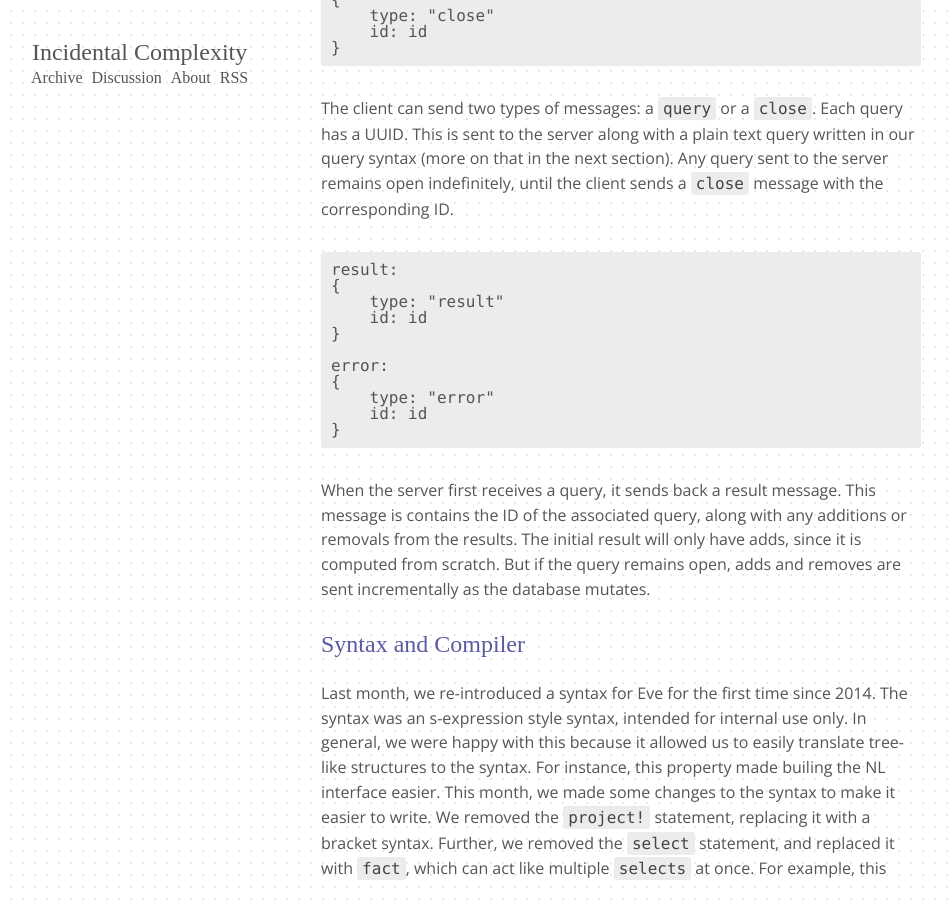
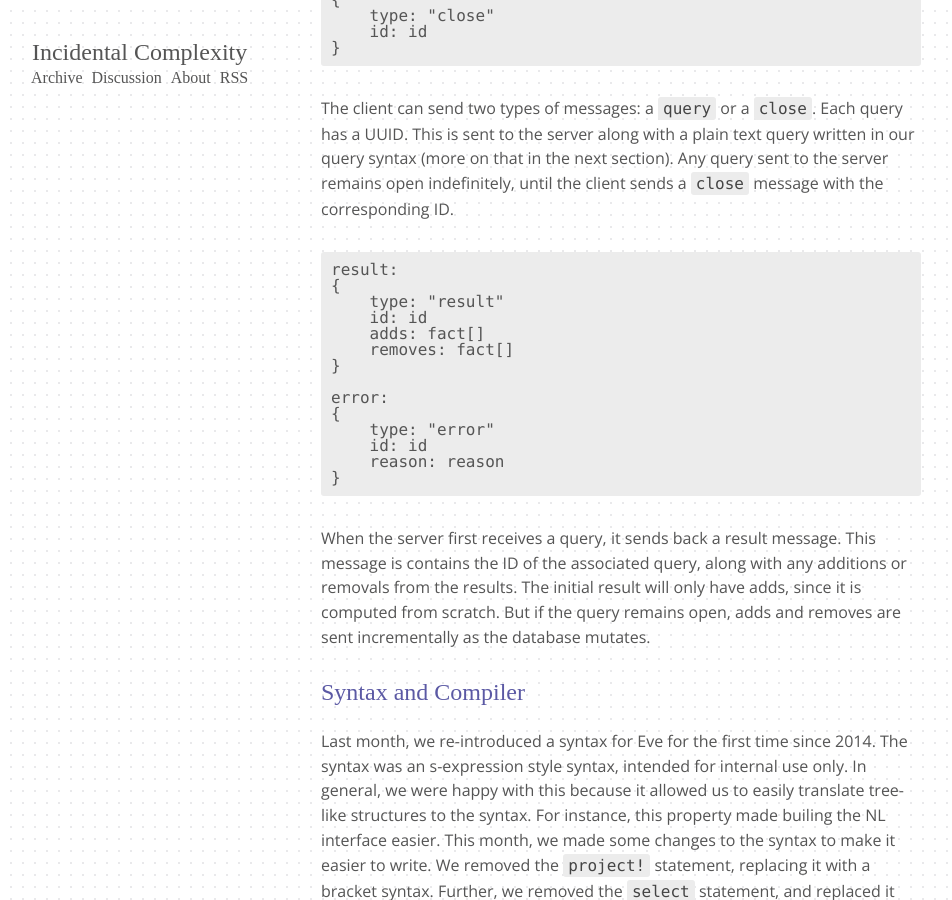
Before and after one commit to Kodowa/incidentalcomplexity, a Jekyll site: the page built from _posts/2016-06-22-mar2.md, in a window 1280 px wide and 900 px high, scrolled down 1399 px. Shown: the whole window, without its empty margins (19-971 px from the left). Built offline with Jekyll 4.4.1, drawn with Linux system fonts in a browser that asks for light colours; some web fonts are replaced.

Commit message:
make protocol clearer

````diff
--- a/_posts/2016-06-22-mar2.md
+++ b/_posts/2016-06-22-mar2.md
@@ -39,12 +39,15 @@ result:
 {
     type: "result"
     id: id
+    adds: fact[]
+    removes: fact[]
 }
 
 error:
 {
     type: "error"
     id: id
+    reason: reason
 }
 ```
 When the server first receives a query, it sends back a result message. This message is contains the ID of the associated query, along with any additions or removals from the results. The initial result will only have adds, since it is computed from scratch. But if the query remains open, adds and removes are sent incrementally as the database mutates.
````
